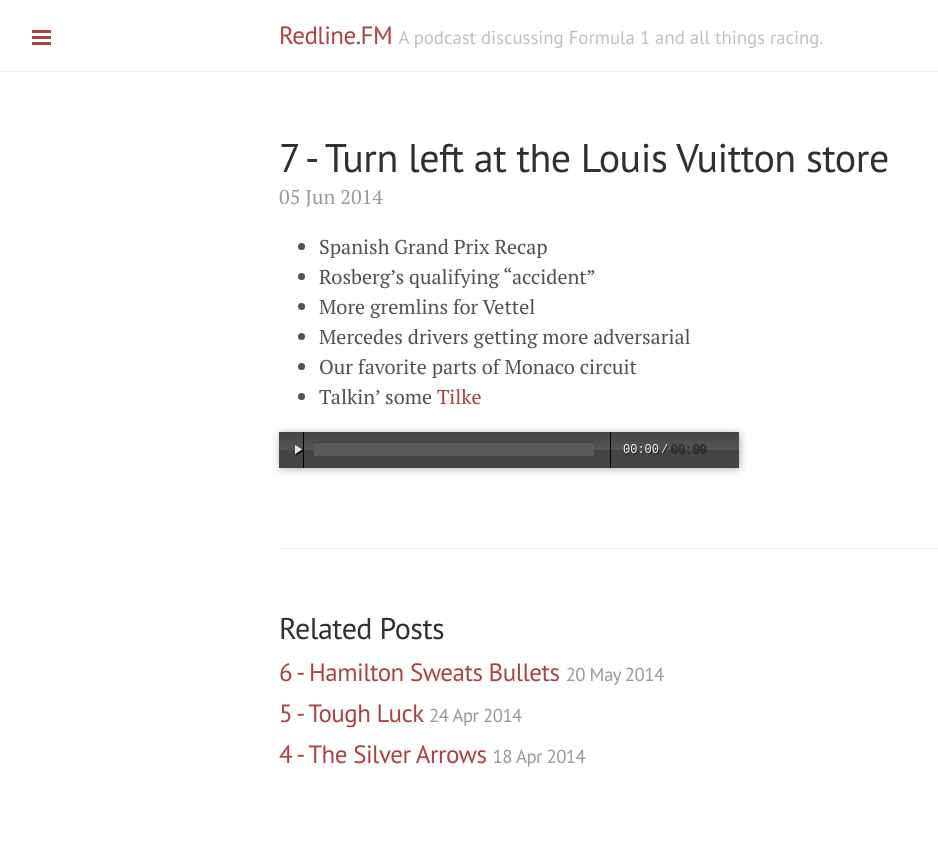
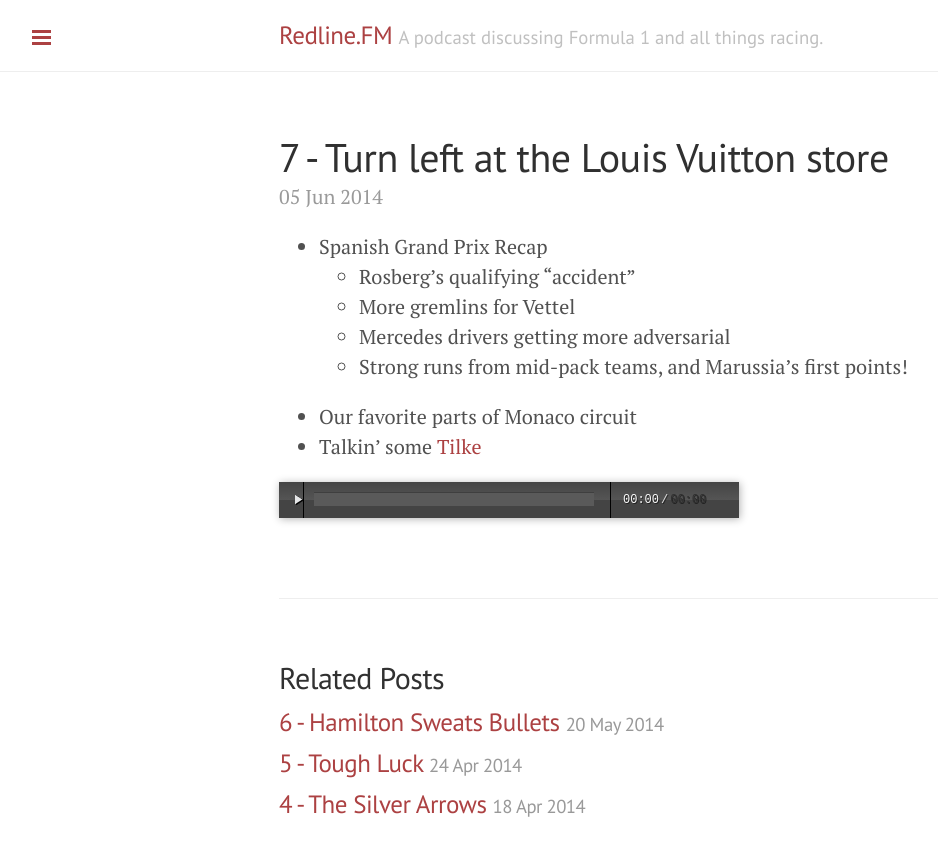
Before and after one commit to chrischernoff/apex, a Jekyll site: the page built from _posts/2014-06-05-7-turn-left-at-the-louis-vuitton-store.md, in a window 1280 px wide. Shown: the top 856 px of the page, without its empty margins (1-939 px from the left). Built offline with Jekyll 4.4.1, drawn with Linux system fonts in a browser that asks for light colours; Markdown is read by kramdown in place of the engine named in the settings.

Commit message:
Update Episode 7 Notes

```diff
--- a/_posts/2014-06-05-7-turn-left-at-the-louis-vuitton-store.md
+++ b/_posts/2014-06-05-7-turn-left-at-the-louis-vuitton-store.md
@@ -8,9 +8,10 @@
 ---
 
 * Spanish Grand Prix Recap
-* Rosberg's qualifying "accident"
-* More gremlins for Vettel
-* Mercedes drivers getting more adversarial
+  * Rosberg's qualifying "accident"
+  * More gremlins for Vettel
+  * Mercedes drivers getting more adversarial
+  * Strong runs from mid-pack teams, and Marussia's first points!
 * Our favorite parts of Monaco circuit
 * Talkin' some [Tilke](http://en.wikipedia.org/wiki/Hermann_Tilke#List_of_circuits)
 
```
